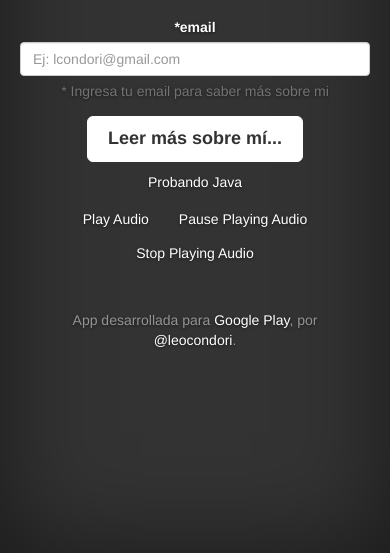
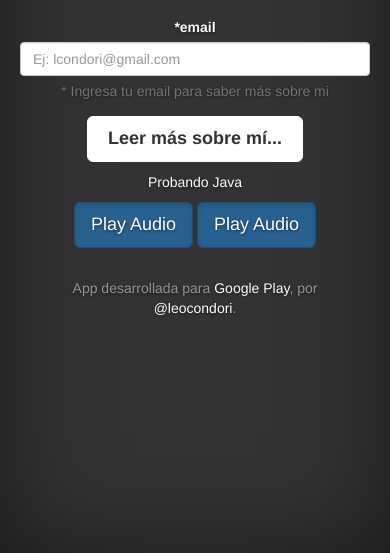
Before and after one commit to yosoyelpipi/leo, a plain HTML site: page index.html in a window 390 px wide. Shown: the part 291-844 px from the top of the page. Drawn offline with Linux system fonts and the light colour scheme; some packages are replaced by stand-ins of ours; a script that the page names is missing.

Commit message:
audios botones

```diff
--- a/index.html
+++ b/index.html
@@ -77,10 +77,8 @@
 			<p>Probando Java</p>
           </div>
 
-        <a href="#" class="btn large" onclick="playAudio('http://leocondori.com.ar/app/audio/linea.mp3');">Play Audio</a>
-        <a href="#" class="btn large" onclick="pauseAudio();">Pause Playing Audio</a>
-        <a href="#" class="btn large" onclick="stopAudio();">Stop Playing Audio</a>
-        <p id="audio_position"></p>
+        <a href="#" class="btn btn-primary btn-lg active" role="button" onclick="playAudio('audio/linea.mp3');">Play Audio</a>
+        <a href="#" class="btn btn-primary btn-lg active" role="button" onclick="playAudio('audio/suspenso.mp3');">Play Audio</a>
 
 
 
--- a/js/mipropiojava.js
+++ b/js/mipropiojava.js
@@ -10,7 +10,7 @@ function onDeviceReady(){
 	//navigator.accelerometer.getCurrentAcceleration(onInfo, onError);
     checkConnection();
 	var watch = navigator.accelerometer.watchAcceleration (onInfo, onError, {frecuency: 2000});
-    playAudio("http://leocondori.com.ar/app/audio/linea.mp3");
+    playAudio("audio/linea.mp3");
 
 }
 
```
Also changed, not shown: 2 other files.
